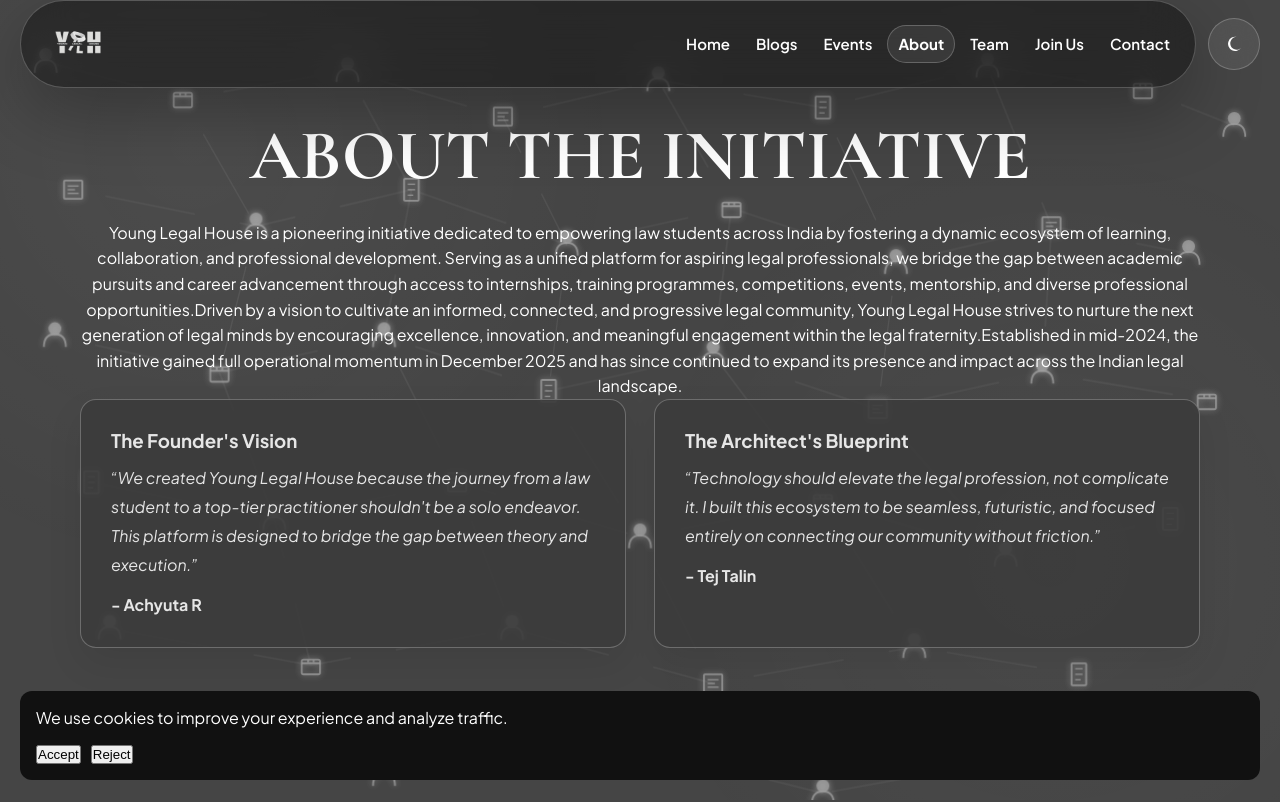
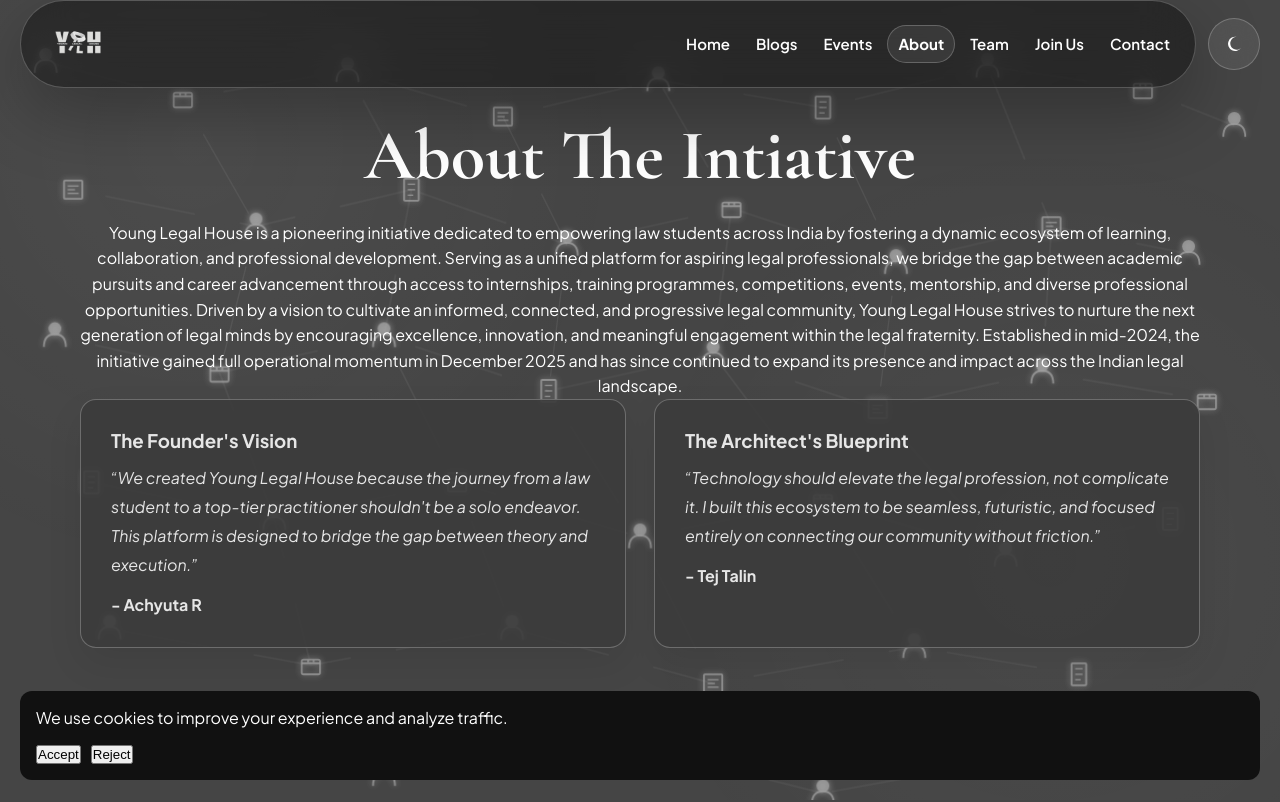
Before and after one commit to TejTalin/young-legal-house, a Next.js app: page /about in a window 1280 px wide. Shown: the top 802 px of the page. Built offline with nearby package versions, Linux system fonts and the light colour scheme.

Commit message:
Fix title text and improve about section formatting
Corrected the title text and reformatted the paragraph for clarity.

```diff
--- a/app/about/page.jsx
+++ b/app/about/page.jsx
@@ -7,9 +7,12 @@ export default function AboutPage() {
       <NetworkBackground />
       <main className="page-spacing">
         <section className="container text-center-section">
-          <h1 className="page-title">ABOUT THE INITIATIVE</h1>
+          <h1 className="page-title">About The Intiative</h1>
           <p className="about the intiative-text">
-            Young Legal House is a pioneering initiative dedicated to empowering law students across India by fostering a dynamic ecosystem of learning, collaboration, and professional development. Serving as a unified platform for aspiring legal professionals, we bridge the gap between academic pursuits and career advancement through access to internships, training programmes, competitions, events, mentorship, and diverse professional opportunities.Driven by a vision to cultivate an informed, connected, and progressive legal community, Young Legal House strives to nurture the next generation of legal minds by encouraging excellence, innovation, and meaningful engagement within the legal fraternity.Established in mid-2024, the initiative gained full operational momentum in December 2025 and has since continued to expand its presence and impact across the Indian legal landscape.
+            Young Legal House is a pioneering initiative dedicated to empowering law students across India by fostering a dynamic ecosystem of learning, collaboration, and professional development.
+            Serving as a unified platform for aspiring legal professionals, we bridge the gap between academic pursuits and career advancement through access to internships, training programmes, competitions, events, mentorship, and diverse professional opportunities.
+            Driven by a vision to cultivate an informed, connected, and progressive legal community, Young Legal House strives to nurture the next generation of legal minds by encouraging excellence, innovation, and meaningful engagement within the legal fraternity.
+            Established in mid-2024, the initiative gained full operational momentum in December 2025 and has since continued to expand its presence and impact across the Indian legal landscape.
           </p>
         </section>
 
```
